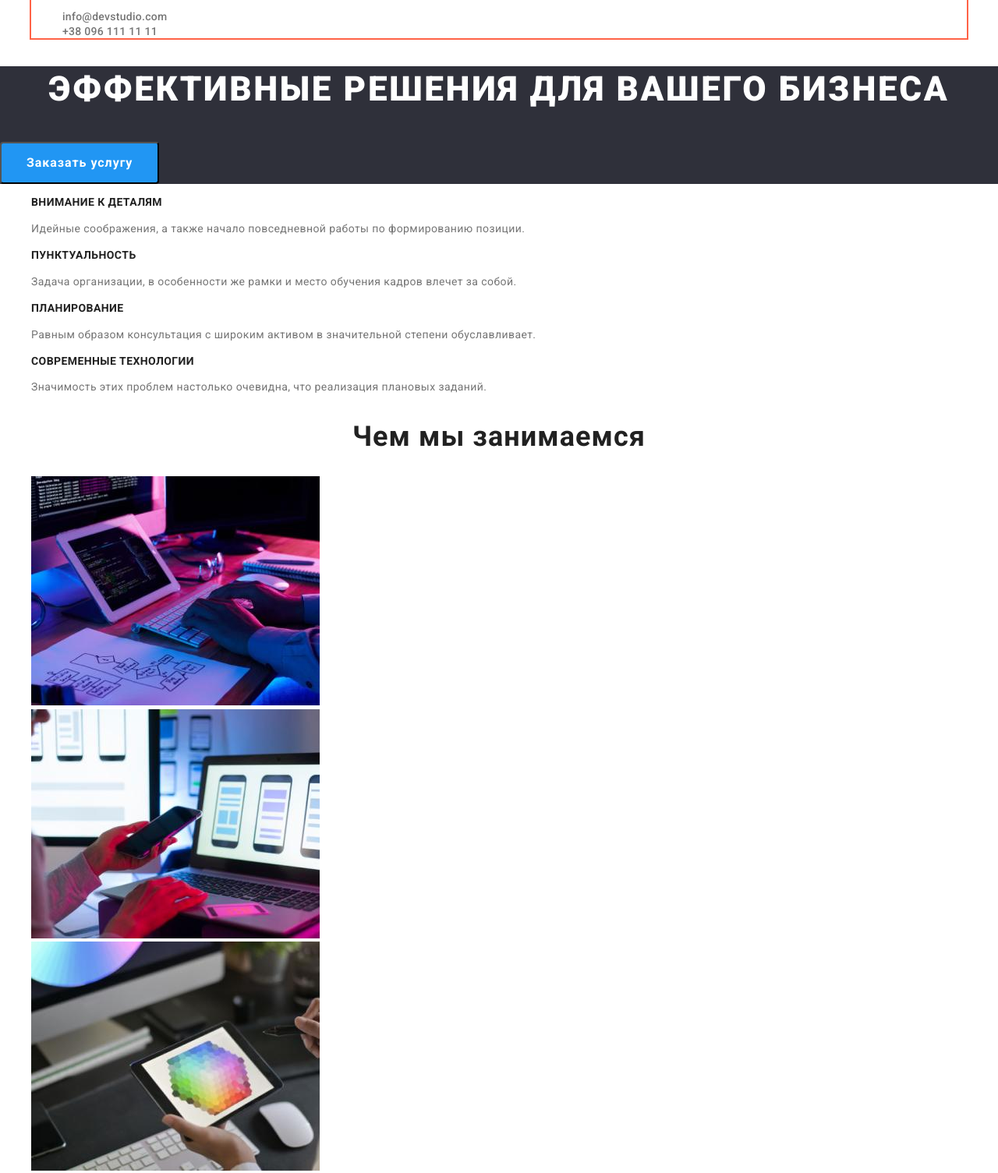
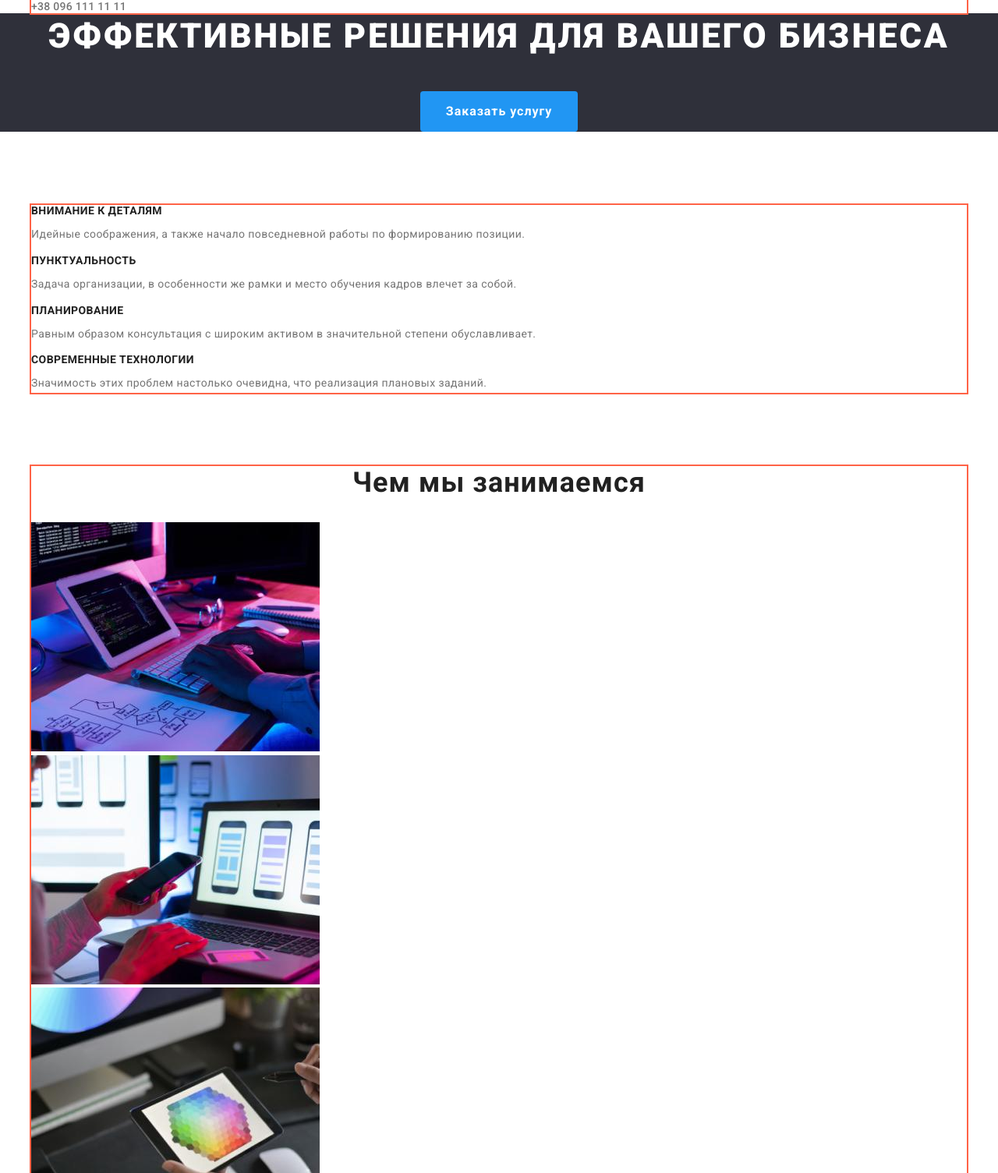
Before and after one commit to MaksymKolii/goit_markup_hw_03, a plain HTML site: page index.html in a window 1280 px wide. Shown: the part 106-1611 px from the top of the page at 78% size. Drawn offline with nearby package versions, Linux system fonts and the light colour scheme.

Commit message:
create containers

```diff
--- a/css/styles.css
+++ b/css/styles.css
@@ -31,7 +31,19 @@ section background dark: #2F303A;
 
 .list {
     list-style: none;
+    padding: 0px;
+    margin: 0px;
 }
+/* h1,
+h2,
+h3,
+h4,
+h5,
+h6,
+p{
+    margin-top: 0px;
+    margin-bottom: 0px;
+} */
 
 .link {
     text-decoration: none;
@@ -47,6 +59,7 @@ body{
     width: 1200px;
     margin-left: auto;
     margin-right: auto;
+
     outline: 2px solid tomato;
 }
 .logo {
@@ -92,25 +105,28 @@ body{
 /* ======================== Section MAIN ========================= */
 .hero {
     background: var(--main-bg-dark-color);
+    text-align: center;
+    margin-bottom: 94px;
 }
 .main-title {
+    margin-top: 0px;
+    margin-bottom: 40px;
     font-weight: 900;
     font-size: 44px;
     line-height: 1.36;
-    text-align: center;
     letter-spacing: var(--secondary-letter-spacing);
     text-transform: uppercase;
     color: var(--main-white-color);
 }
 .button{
-    display: inline-block;
+
     min-width: 200px;
     font-family: inherit;
     font-weight: var(--secondary-font-weight);
     font-size: 16px;
     line-height: 1.88;
     cursor: pointer;
-    display: flex;
+    display: inline-block;
     align-items: center;
     text-align: center;
     letter-spacing: var(--secondary-letter-spacing);
@@ -119,6 +135,7 @@ body{
     background-color: var(--accent-color);
     border-radius: 4px;
     padding: 10px 32px;
+    border: 1px solid transparent;
 
 }
 .button:hover {
@@ -128,7 +145,12 @@ body{
 /* ===================== /MAIN ====================================== */
 
 /* =========================== FEATURES ============================== */
+.section-features{
+    margin-bottom: 94px;
+}
 .feature-title{
+    margin-top: 0px;
+    margin-bottom: 10px;
     font-weight: var(--secondary-font-weight);
     font-size: 14px;
     line-height: 1.14;
@@ -143,6 +165,7 @@ body{
     font-size: 14px;
     line-height: 1.71;
     letter-spacing: var(--primary-letter-spacing);
+    margin-top: 0px;
 }
 /* .feature-text{
     color: var(--main-p-color);
@@ -159,11 +182,17 @@ body{
         letter-spacing: var(--primary-letter-spacing);
         color: var(--main-h-color);
 }
+.section-work{
+    margin-bottom: 94px;
+}
 /* ======================== /WORK ======================================== */
 
 /* ======================== TEAM ========================================== */
 .section-team{
     background: var(--main-bg-lite-color);
+}
+.section-team .container{
+    padding: ;
 }
 .team-title{
     font-weight: 500;
--- a/index.html
+++ b/index.html
@@ -49,6 +49,7 @@
       <!--Section features-->
       <section class="section-features">
         <!--make invisible h2 later-->
+        <div class="container">
           <h2 hidden class="section-title">Benefits</h2>
           <ul class="feature-list list">
             <li class="feature-item">
@@ -76,9 +77,11 @@
               </p>
             </li>
           </ul>
+        </div>
       </section>
       <!--Section work-->
       <section class="section-work">
+        <div class="container">
           <h2 class="section-title">Чем мы занимаемся</h2>
           <ul class="work-list list">
             <li class="work-item">
@@ -109,9 +112,11 @@
               />
             </li>
           </ul>
+        </div>
       </section>
       <!--our_team-->
       <section class="section-team">
+        <div class="container">
           <h2 class="section-title">Наша команда</h2>
           <ul class="team-list list">
             <li class="team-item">
@@ -159,6 +164,7 @@
               <p lang="en" class="team-text">UI Designer</p>
             </li>
           </ul>
+        </div>
       </section>
     </main>
     <!--Footer-->
```
Lines whose indentation alone changed are shown as unchanged.
